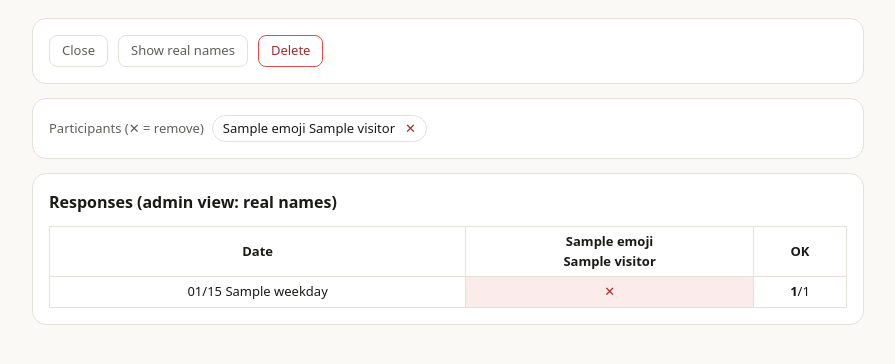
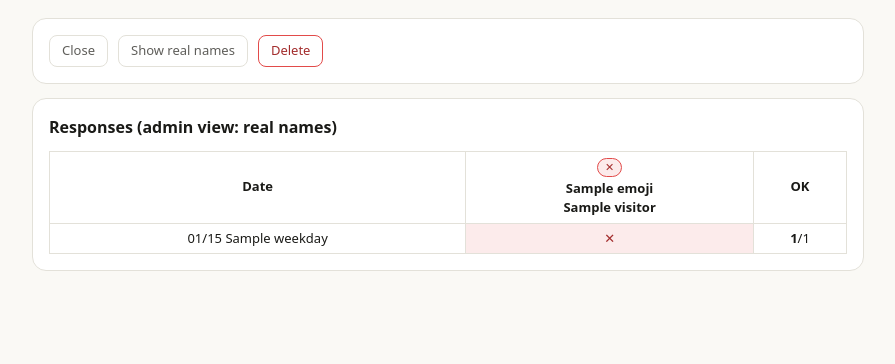
Before and after one commit to Hydr0neFN/tourplan, a FastAPI app: template app/templates/admin_tour_detail.html in a window 1280 px wide. Shown: the part 92-456 px from the top of the page, without its empty margins (192-1087 px from the left). Run offline with FastAPI, Linux system fonts and the light colour scheme; the template is opened without the code that fills it: most values are stand-ins (such as "Sample title", 1, 10 or a date in 2020).

Commit message:
Move participant remove button into results-table column headers
Co-Authored-By: Claude Fable 5 <noreply@anthropic.com>

```diff
--- a/app/templates/admin_tour_detail.html
+++ b/app/templates/admin_tour_detail.html
@@ -31,30 +31,18 @@
     </div>
   </div>
 
-  {% if visitors %}
-  <div class="card">
-    <div style="display:flex; align-items:center; gap:8px; flex-wrap:wrap;">
-      <span class="small muted" style="flex:none">{% if lang == 'zh' %}參加者（✕＝移除）{% else %}Participants (✕ = remove){% endif %}</span>
-      {% for v in visitors %}
-      <span style="display:inline-flex; align-items:center; gap:4px; font-size:13px; border:1px solid var(--line); border-radius:999px; padding:3px 4px 3px 10px; background:var(--card);">
-        {{ v.emoji }} {{ v.label }}
-        <form method="post" action="/admin/tours/{{ tour.id }}/visitors/{{ v.id }}/delete" style="display:inline; margin:0" onsubmit="return confirm('{% if lang == 'zh' %}移除 {{ v.label }} 與其所有投票？{% else %}Remove {{ v.label }} and all their votes?{% endif %}')">
-          <input type="hidden" name="csrf" value="{{ csrf }}">
-          <button type="submit" aria-label="remove" style="border:none; background:transparent; color:var(--no-ink); font-size:13px; cursor:pointer; padding:0 6px; line-height:1;">✕</button>
-        </form>
-      </span>
-      {% endfor %}
-    </div>
-  </div>
-  {% endif %}
-
   <div class="card results">
     <h2>{% if lang == 'zh' %}回覆總表（管理員視角：含真實名字）{% else %}Responses (admin view: real names){% endif %}</h2>
     {% if visitors %}
     <table>
       <tr>
         <th>{% if lang == 'zh' %}日期{% else %}Date{% endif %}</th>
-        {% for v in visitors %}<th>{{ v.emoji }}<br>{{ v.label }}</th>{% endfor %}
+        {% for v in visitors %}<th>
+          <form method="post" action="/admin/tours/{{ tour.id }}/visitors/{{ v.id }}/delete" style="margin:0 0 2px" onsubmit="return confirm('{% if lang == 'zh' %}移除 {{ v.label }} 與其所有投票？{% else %}Remove {{ v.label }} and all their votes?{% endif %}')">
+            <input type="hidden" name="csrf" value="{{ csrf }}">
+            <button type="submit" aria-label="remove {{ v.label }}" title="{% if lang == 'zh' %}移除{% else %}Remove{% endif %}" style="border:1px solid var(--no-line); background:var(--no-bg); color:var(--no-ink); cursor:pointer; font-size:11px; padding:1px 7px; border-radius:999px; line-height:1.4;">✕</button>
+          </form>
+          {{ v.emoji }}<br>{{ v.label }}</th>{% endfor %}
         <th>{% if lang == 'zh' %}可以{% else %}OK{% endif %}</th>
       </tr>
       {% for day in days %}
```
